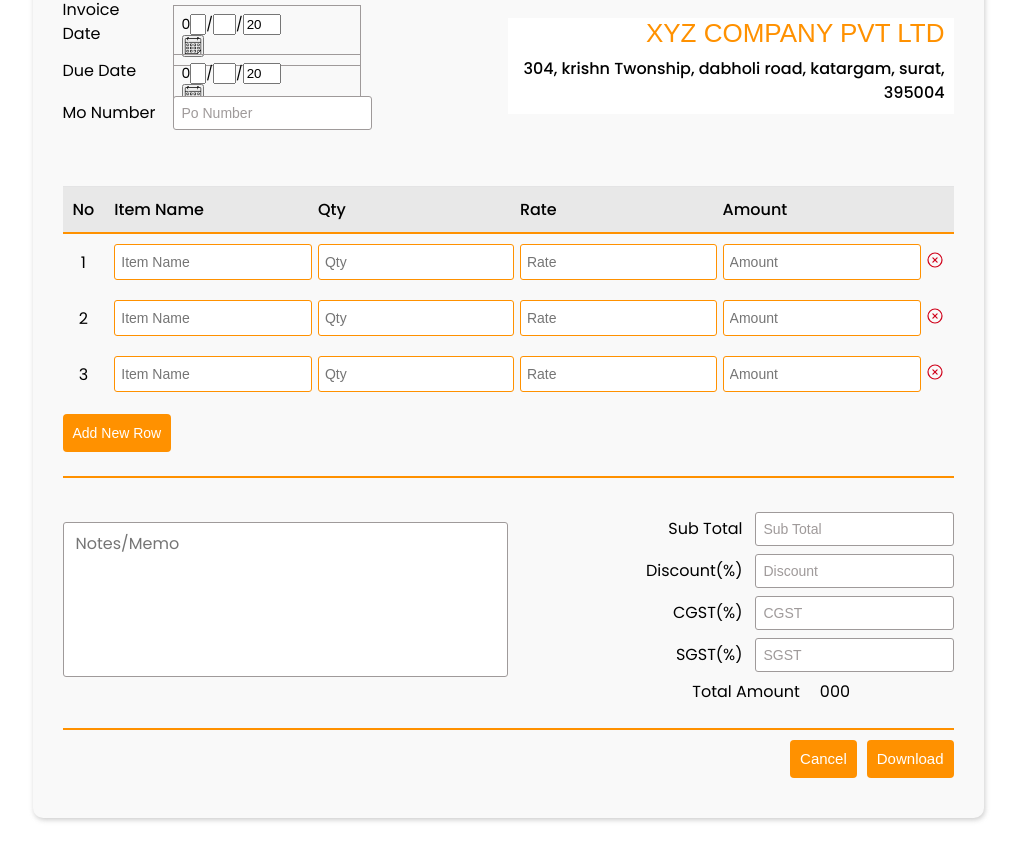
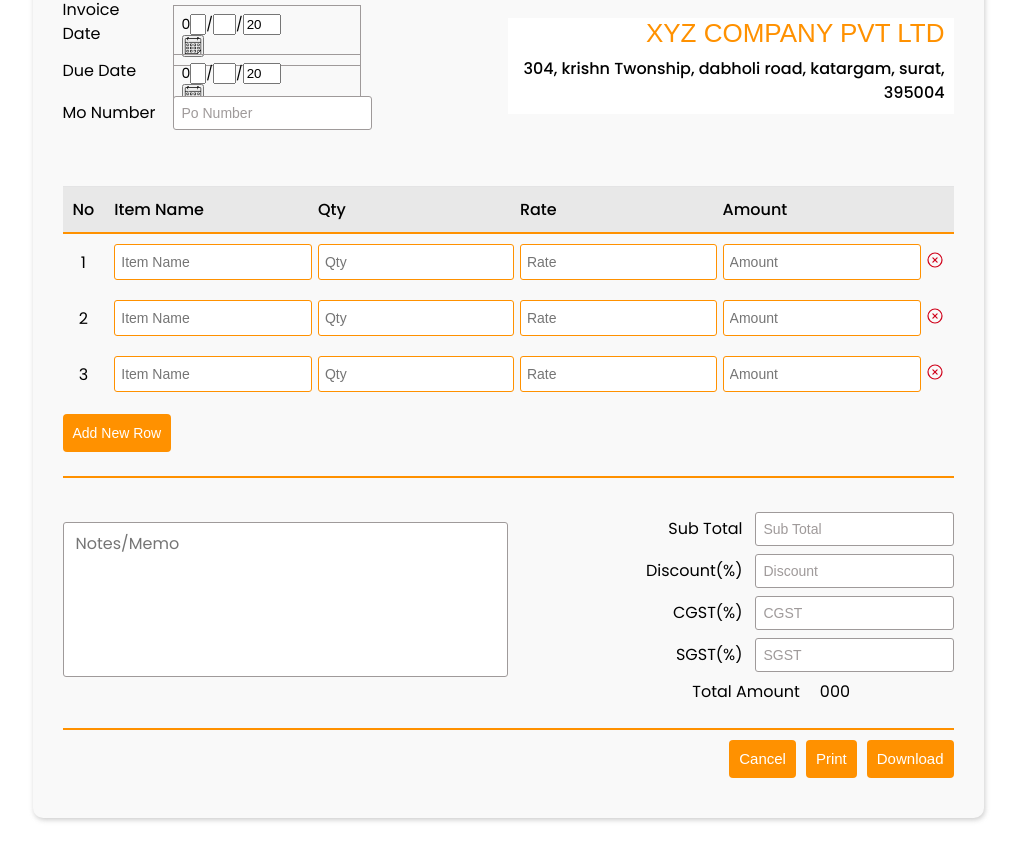
Before and after one commit to pritesh511/invoice-generator, a React (Create React App) app in the folder client/: page / in a window 1280 px wide. Shown: the part 371-1231 px from the top of the page, without its empty margins (132-1150 px from the left). Built offline with nearby package versions, Linux system fonts and the light colour scheme; what @react-pdf/renderer would draw is missing.

Commit message:
add print functionality

```diff
--- a/client/src/components/invoice-form/invoice-form.js
+++ b/client/src/components/invoice-form/invoice-form.js
@@ -35,6 +35,7 @@ import Resizer from "react-image-file-resizer";
 import { saveAs } from "file-saver";
 import calenderSvgIcon from "../../assets/images/calendar.svg";
 import closeIcon from "../../assets/images/red-close.svg";
+import printIcon from "../../assets/images/printer.png";
 import MyDocument from "../../document";
 import { pdf } from "@react-pdf/renderer";
 
@@ -286,6 +287,45 @@ const InvoiceForm = () => {
         { item: "", qty: "", rate: "", amount: "" },
       ],
     });
+  };
+
+  const printInvoice = async (e) => {
+    e.preventDefault();
+    const doc = <MyDocument invoice={invoice} />;
+    const asPdf = pdf([]); // {} is important, throws without an argument
+    asPdf.updateContainer(doc);
+    const blob = await asPdf.toBlob();
+    const dataUrl = window.URL.createObjectURL(blob);
+    // Open the window
+    const pdfWindow = window.open(dataUrl);
+    // Call print on it
+    pdfWindow.print();
+    setInvoice({
+      invoiceName: "Invoice",
+      fromCompanyName: "Abc company Pvt Ltd",
+      toCompanyName: "xyz company Pvt Ltd",
+      companyLogo: "",
+      companyAdd: "304, krishn Twonship, dabholi road, katargam, surat, 395004",
+      toAdd: "304, krishn Twonship, dabholi road, katargam, surat, 395004",
+      invoiceDate: new Date(),
+      dueDate: new Date(),
+      poNumber: "",
+      invoice_number: "",
+      subTotal: "",
+      cgst: "",
+      sgst: "",
+      discount: "",
+      tempAmountTotal: "",
+      payAmount: "000",
+      amountTotal: "",
+      notes: "",
+      items: [
+        { item: "", qty: "", rate: "", amount: "" },
+        { item: "", qty: "", rate: "", amount: "" },
+        { item: "", qty: "", rate: "", amount: "" },
+      ],
+    });
+    setImageName("Company Logo Upload");
   };
 
   return (
@@ -562,6 +602,13 @@ const InvoiceForm = () => {
             >
               Cancel
             </DownLoadButton>
+            <DownLoadButton
+              onClick={printInvoice}
+              style={{ marginRight: "10px" }}
+            >
+              {/* <img width={26} height={26} src={printIcon} alt="printIcon" /> */}
+              Print
+            </DownLoadButton>
             <DownLoadButton onClick={submitInvoice}>Download</DownLoadButton>
           </InvoiceBottomBtn>
         </Form>
```
Also changed, not shown: client/src/assets/images/printer.png (added).
